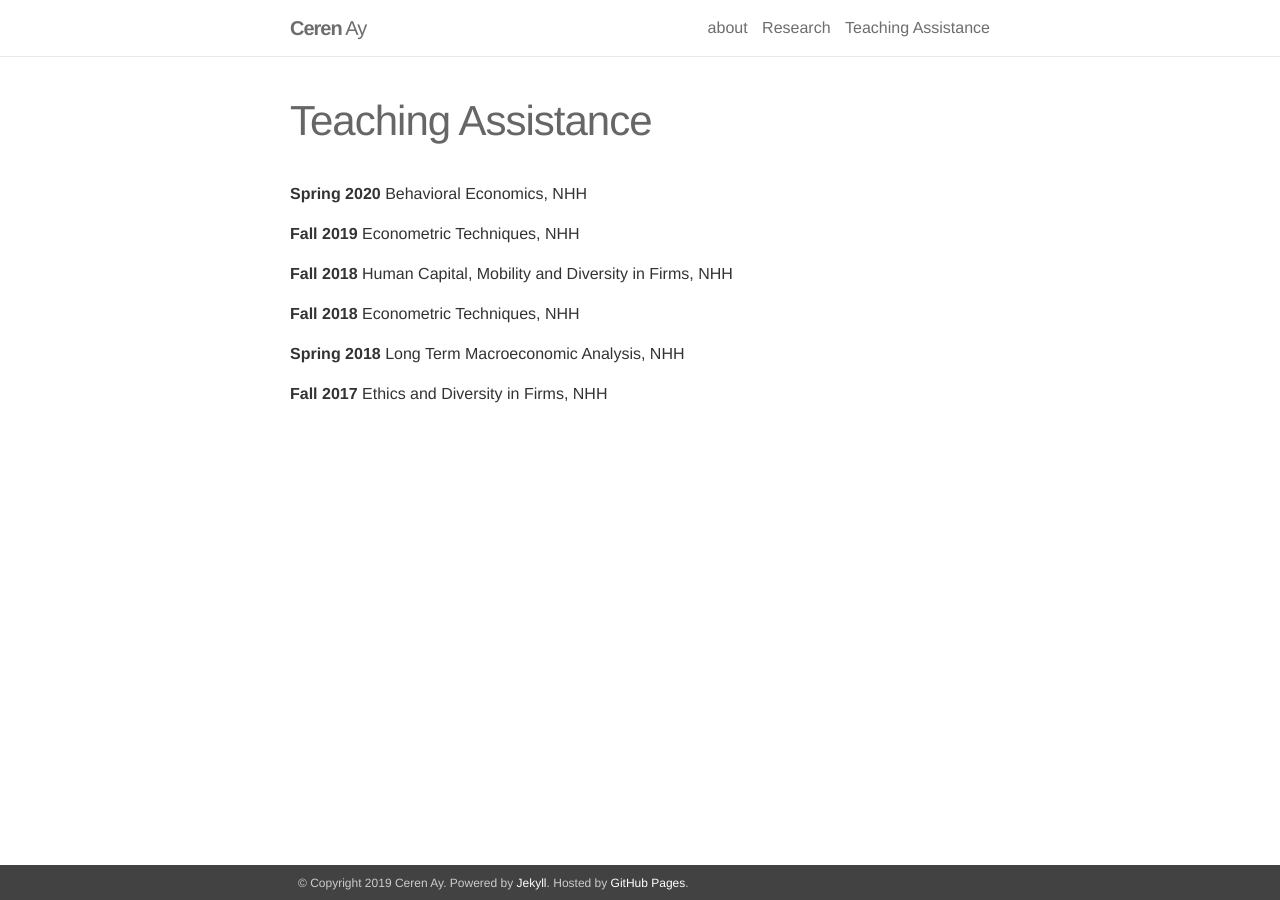
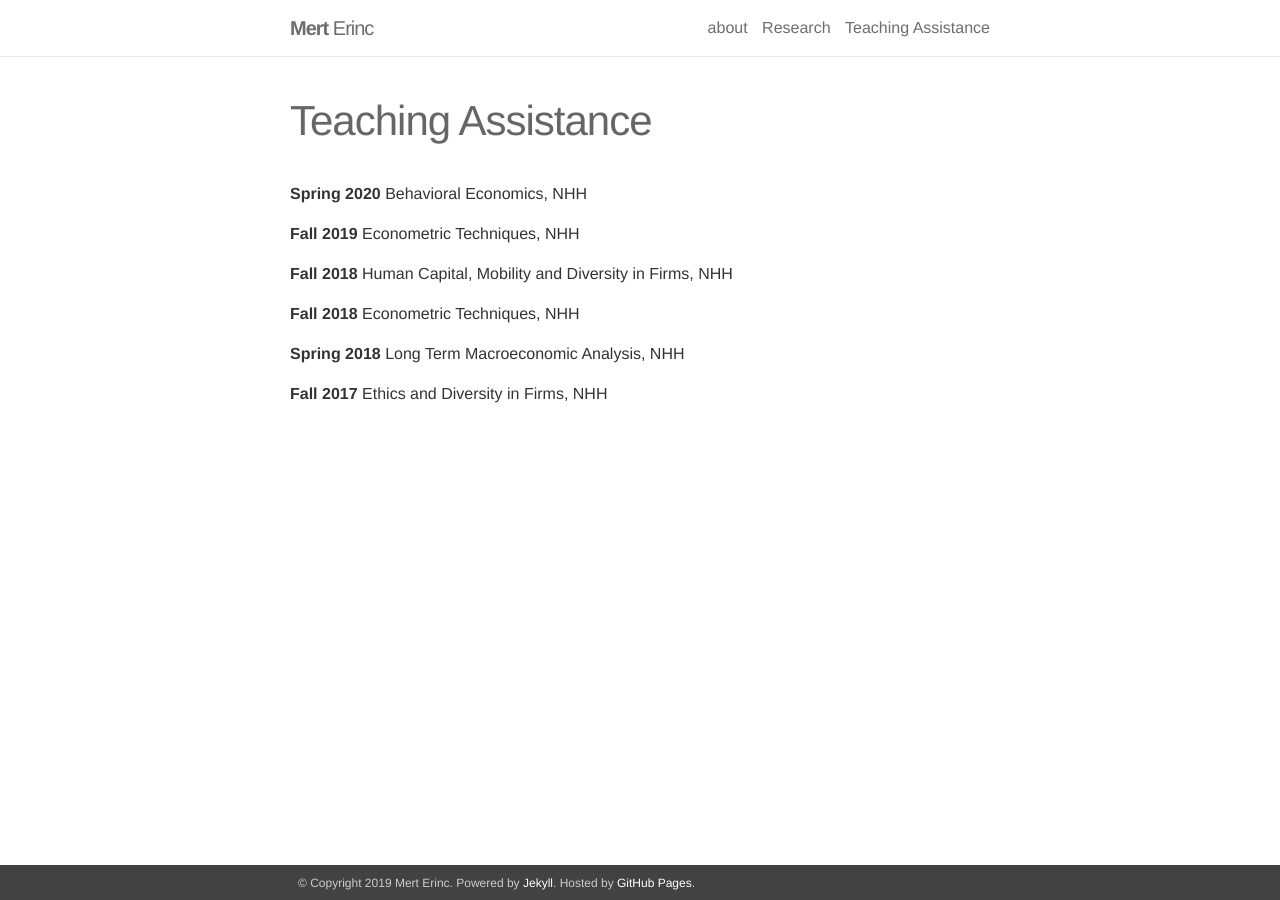
Before and after one commit to mrterinc/mrterinc.github.io, a Jekyll site: the page built from _pages/teaching.md, in a window 1280 px wide. Built offline with Jekyll 4.4.1, drawn with Linux system fonts in a browser that asks for light colours.

Commit message:
Update _config.yml

```diff
--- a/_config.yml
+++ b/_config.yml
@@ -1,7 +1,7 @@
-# -----------------------------------------------------------------------------
+ # -----------------------------------------------------------------------------
 # Site settings
 # -----------------------------------------------------------------------------
-name: Ceren Ay
+name: Mert Erinc
 email: Fehime.ay@nhh.no
 description: > # this means to ignore newlines until "url:"
   My personal website giving information about my academic activities.
```
